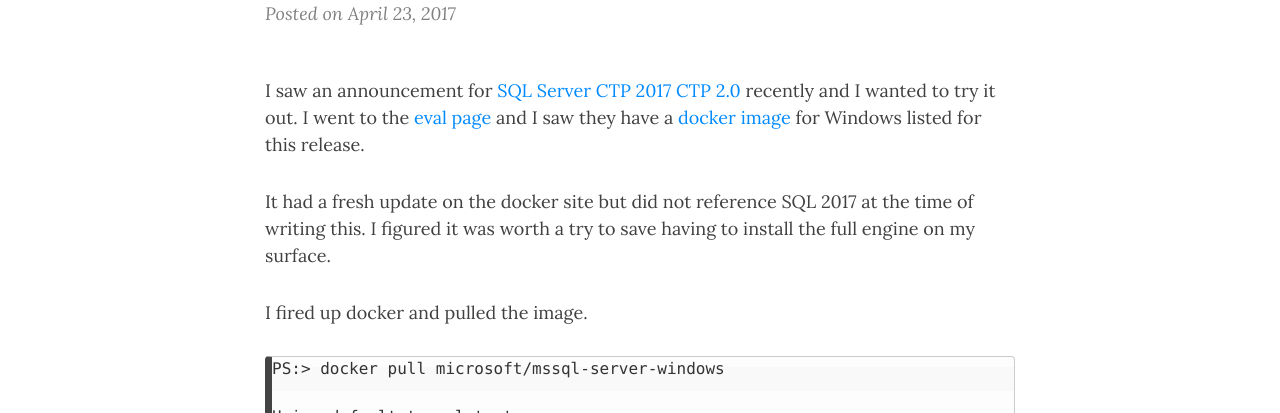
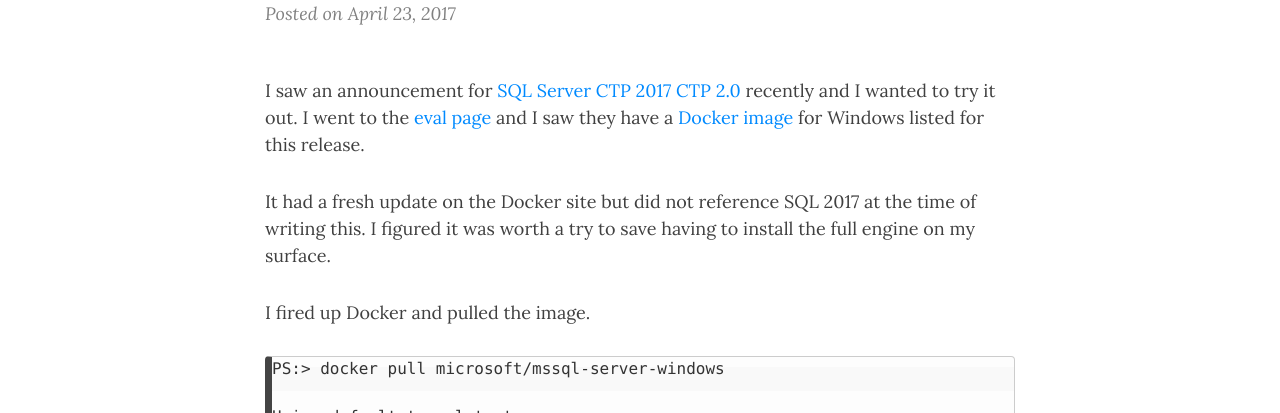
Before and after one commit to KevinMarquette/kevinmarquette.github.io, a Jekyll site: the page built from _posts/2017-04-23-SQL-running-sql-server-in-docker.md, in a window 1280 px wide and 900 px high. Shown: the part 249-662 px from the top of the window. Built offline with Jekyll 4.4.1, drawn with Linux system fonts in a browser that asks for light colours; nearby versions of some CDN libraries.

Commit message:
capitalization

```diff
--- a/_posts/2017-04-23-SQL-running-sql-server-in-docker.md
+++ b/_posts/2017-04-23-SQL-running-sql-server-in-docker.md
@@ -5,11 +5,11 @@
 tags: [SQL,Docker]
 ---
 
-I saw an announcement for [SQL Server CTP 2017 CTP 2.0](https://redmondmag.com/articles/2017/04/19/sql-server-2017-preview.aspx) recently and I wanted to try it out. I went to the [eval page](https://www.microsoft.com/en-us/evalcenter/evaluate-sql-server-2017-ctp/) and I saw they have a [docker image](https://hub.docker.com/r/microsoft/mssql-server-windows/) for Windows listed for this release.
+I saw an announcement for [SQL Server CTP 2017 CTP 2.0](https://redmondmag.com/articles/2017/04/19/sql-server-2017-preview.aspx) recently and I wanted to try it out. I went to the [eval page](https://www.microsoft.com/en-us/evalcenter/evaluate-sql-server-2017-ctp/) and I saw they have a [Docker image](https://hub.docker.com/r/microsoft/mssql-server-windows/) for Windows listed for this release.
 
-It had a fresh update on the docker site but did not reference SQL 2017 at the time of writing this. I figured it was worth a try to save having to install the full engine on my surface.
+It had a fresh update on the Docker site but did not reference SQL 2017 at the time of writing this. I figured it was worth a try to save having to install the full engine on my surface.
 
-I fired up docker and pulled the image.
+I fired up Docker and pulled the image.
 
     PS:> docker pull microsoft/mssql-server-windows
 
```
